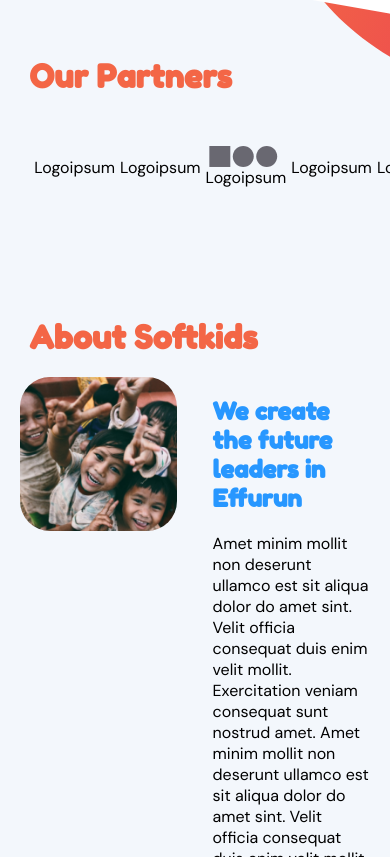
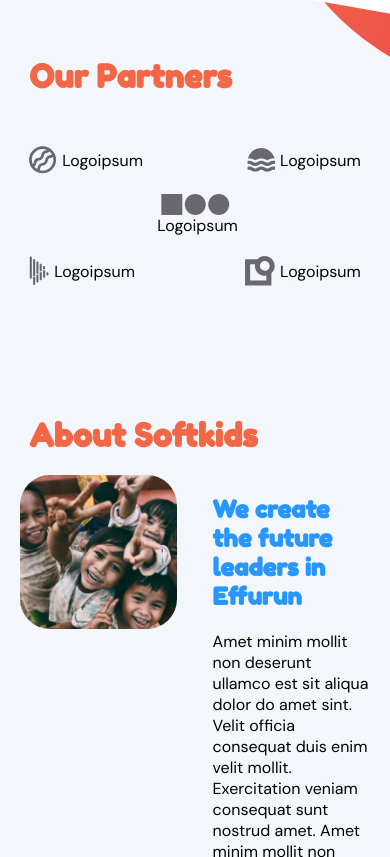
Before and after one commit to payn33/SoftKids, a Vue app: page / in a window 390 px wide. Shown: the part 787-1644 px from the top of the page. Built offline with nearby package versions, Linux system fonts and the light colour scheme.

Commit message:
adds event svg clip path

```diff
--- a/src/components/Landing.vue
+++ b/src/components/Landing.vue
@@ -92,7 +92,7 @@
     <div class="partners" id="partners">
       <h1>Our Partners</h1>
       <div class="logo-row1" v-if="classes.toggle_partner_row1">
-        <span>
+        <span class="leftTop">
           <svg
             width="28"
             height="28"
@@ -110,7 +110,7 @@
           <p>Logoipsum</p>
         </span>
 
-        <span>
+        <span class="leftBottom">
           <svg
             width="20"
             height="30"
@@ -128,7 +128,7 @@
           <p>Logoipsum</p>
         </span>
 
-        <span>
+        <span class="center">
           <svg
             width="69"
             height="21"
@@ -150,7 +150,7 @@
           <p>Logoipsum</p>
         </span>
 
-        <span>
+        <span class="rightTop">
           <svg
             width="28"
             height="24"
@@ -169,7 +169,7 @@
           <p>Logoipsum</p>
         </span>
 
-        <span>
+        <span class="rightBottom">
           <svg
             width="30"
             height="30"
@@ -189,7 +189,7 @@
         </span>
       </div>
       <div class="logo-row2" v-if="classes.toggle_partner_row2">
-        <span>
+        <span class="center">
           <svg
             width="69"
             height="21"
@@ -211,7 +211,7 @@
           <p>Logoipsum</p>
         </span>
 
-        <span>
+        <span class="leftTop">
           <svg
             width="30"
             height="30"
@@ -230,7 +230,7 @@
           <p>Logoipsum</p>
         </span>
 
-        <span>
+        <span class="leftBottom">
           <svg
             width="20"
             height="30"
@@ -248,7 +248,7 @@
           <p>Logoipsum</p>
         </span>
 
-        <span>
+        <span class="rightTop">
           <svg
             width="28"
             height="28"
@@ -266,7 +266,7 @@
           <p>Logoipsum</p>
         </span>
 
-        <span>
+        <span class="rightBottom">
           <svg
             width="28"
             height="24"
@@ -356,7 +356,7 @@
     <div class="courses" id="courses">
       <h1>Courses</h1>
 
-      <div class="courses-row1">
+      <div class="courses-row1" v-if="classes.toggle_course_row1">
         <span
           ><img src="@/assets/courses1.png" alt="" />
           <p>Website Design and Development</p>
@@ -374,7 +374,7 @@
         </span>
       </div>
 
-      <div class="courses-row2">
+      <div class="courses-row2" v-if="classes.toggle_course_row2">
         <span
           ><img src="@/assets/courses4.png" alt="" />
           <p>Design Bootcamp</p>
@@ -802,7 +802,7 @@ nav > ul li:hover {
 }
 .partners div span {
   display: flex;
-  justify-content: space-between;
+  /* justify-content: space-between; */
   align-items: center;
 }
 .partners div:first-of-type {
@@ -1107,5 +1107,33 @@ footer .social span div svg {
   border-radius: 30px 30px 0px 0px;
 }
 @media only screen and (max-width: 700px) {
+  .leftTop {
+    grid-area: leftTop;
+  }
+  .leftBottom {
+    grid-area: leftBottom;
+  }
+  .center {
+    grid-area: center;
+  }
+  .rightTop {
+    grid-area: rightTop;
+    justify-content: flex-end;
+  }
+  .rightBottom {
+    grid-area: rightBottom;
+    justify-content: flex-end;
+  }
+
+  .partners div {
+    display: grid;
+    grid-template-areas:
+      "leftTop leftTop leftTop rightTop rightTop rightTop"
+      " center center center center center center"
+      " leftBottom leftBottom leftBottom rightBottom rightBottom rightBottom";
+    grid-row-gap: 20px;
+    justify-content: space-between;
+    align-items: center;
+  }
 }
 </style>
```
